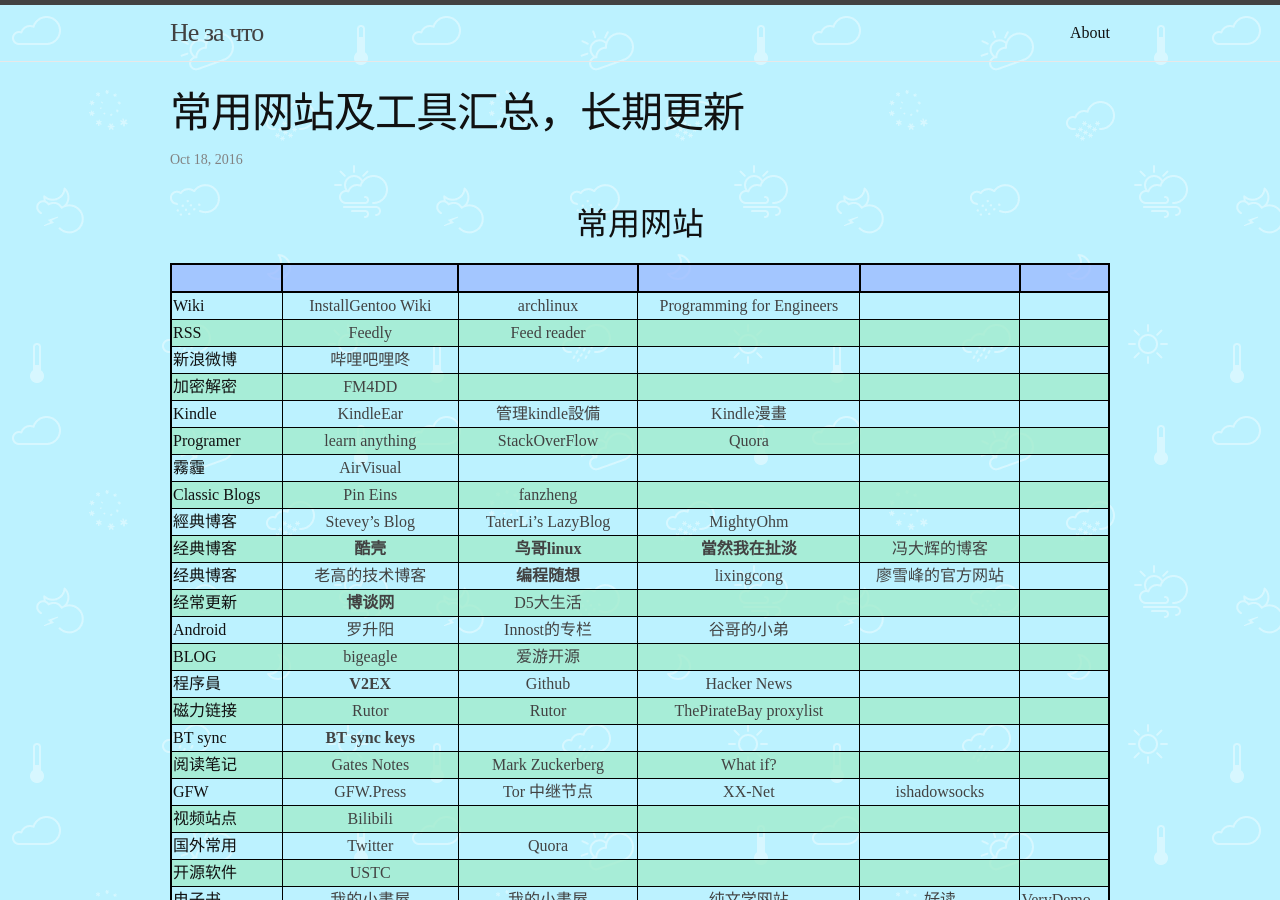
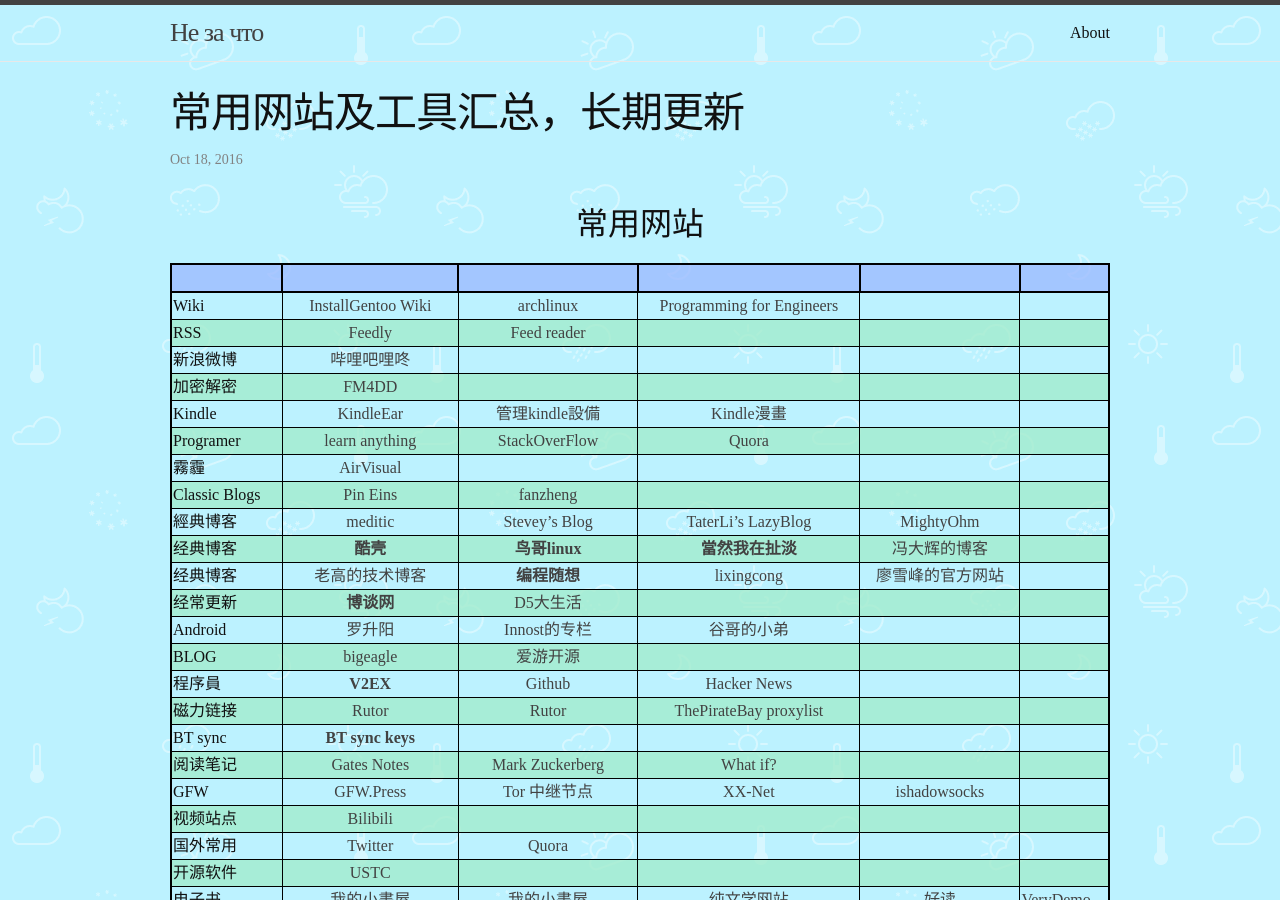
Before and after one commit to explorerlxz/explorerlxz.github.io, a Jekyll site: the page built from _posts/2016-10-18-常用链接.md, in a window 1280 px wide and 900 px high. Built offline with Jekyll 4.4.1, drawn with Linux system fonts in a browser that asks for light colours.

Commit message:
add meditic.com

```diff
--- a/_posts/2016-10-18-常用链接.md
+++ b/_posts/2016-10-18-常用链接.md
@@ -17,7 +17,7 @@
 |Programer|[learn anything](https://learn-anything.xyz)|[StackOverFlow](http://stackoverflow.com/)|[Quora](https://www.quora.com/)|
 |霧霾|[AirVisual](https://airvisual.com/earth)|
 |Classic Blogs|[Pin Eins](http://0pointer.net/blog/)|[fanzheng](https://fanzheng.org/)|
-|經典博客|[Stevey's Blog](https://steve-yegge.blogspot.com/)|[TaterLi's LazyBlog](http://www.lijingquan.net)|[MightyOhm](http://mightyohm.com/blog)|
+|經典博客|[meditic](http://meditic.com/list)|[Stevey's Blog](https://steve-yegge.blogspot.com/)|[TaterLi's LazyBlog](http://www.lijingquan.net)|[MightyOhm](http://mightyohm.com/blog)|
 |经典博客|[**酷壳**](http://coolshell.cn)|[**鸟哥linux**](http://linux.vbird.org/linux_basic/)|[**當然我在扯淡**](http://www.yinwang.org/)|[冯大辉的博客](http://dbanotes.net/)|
 |经典博客|[老高的技术博客](https://blog.phpgao.com)|[**编程随想**](https://program-think.blogspot.com)|[lixingcong](https://lixingcong.github.io/)|[廖雪峰的官方网站](http://www.liaoxuefeng.com/)|
 |经常更新|[**博谈网**](https://botanwang.com/)|[D5大生活](http://d5ys.net/)|
```
